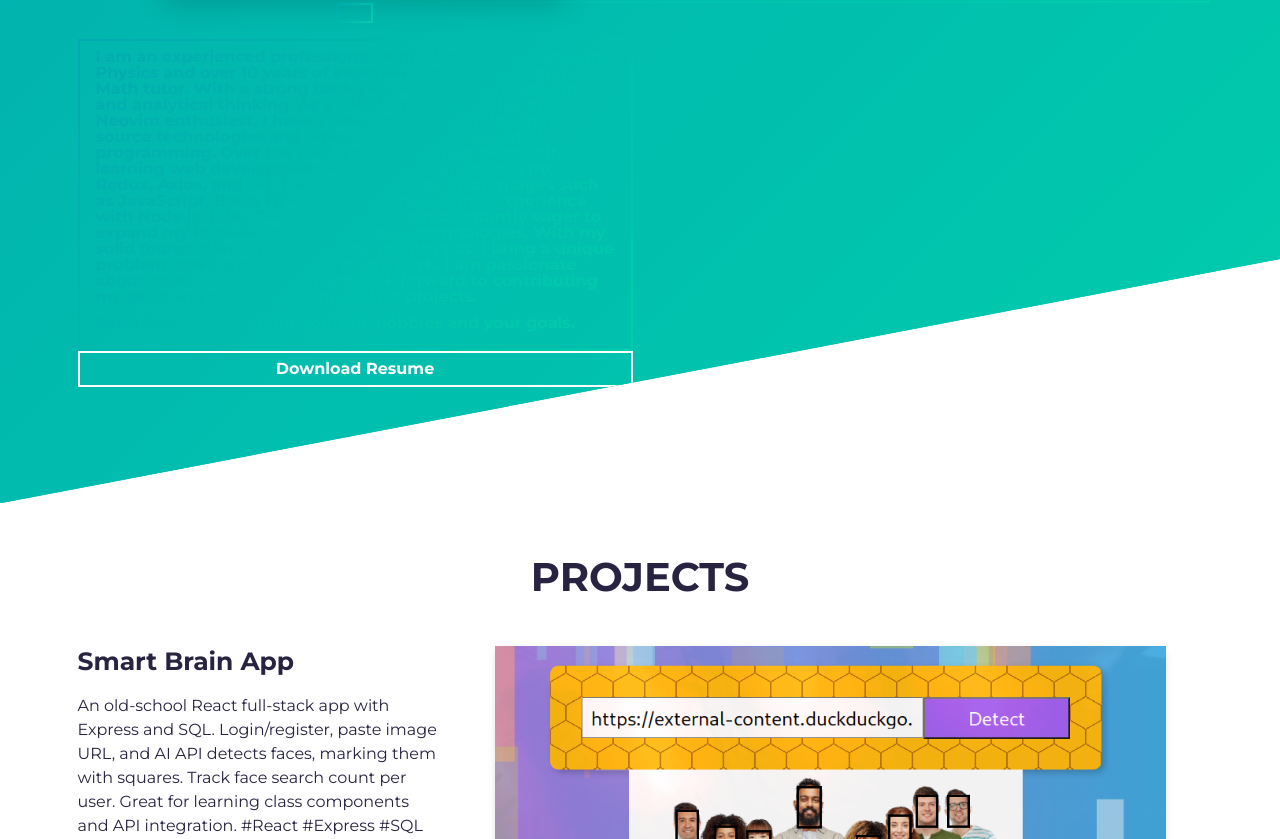
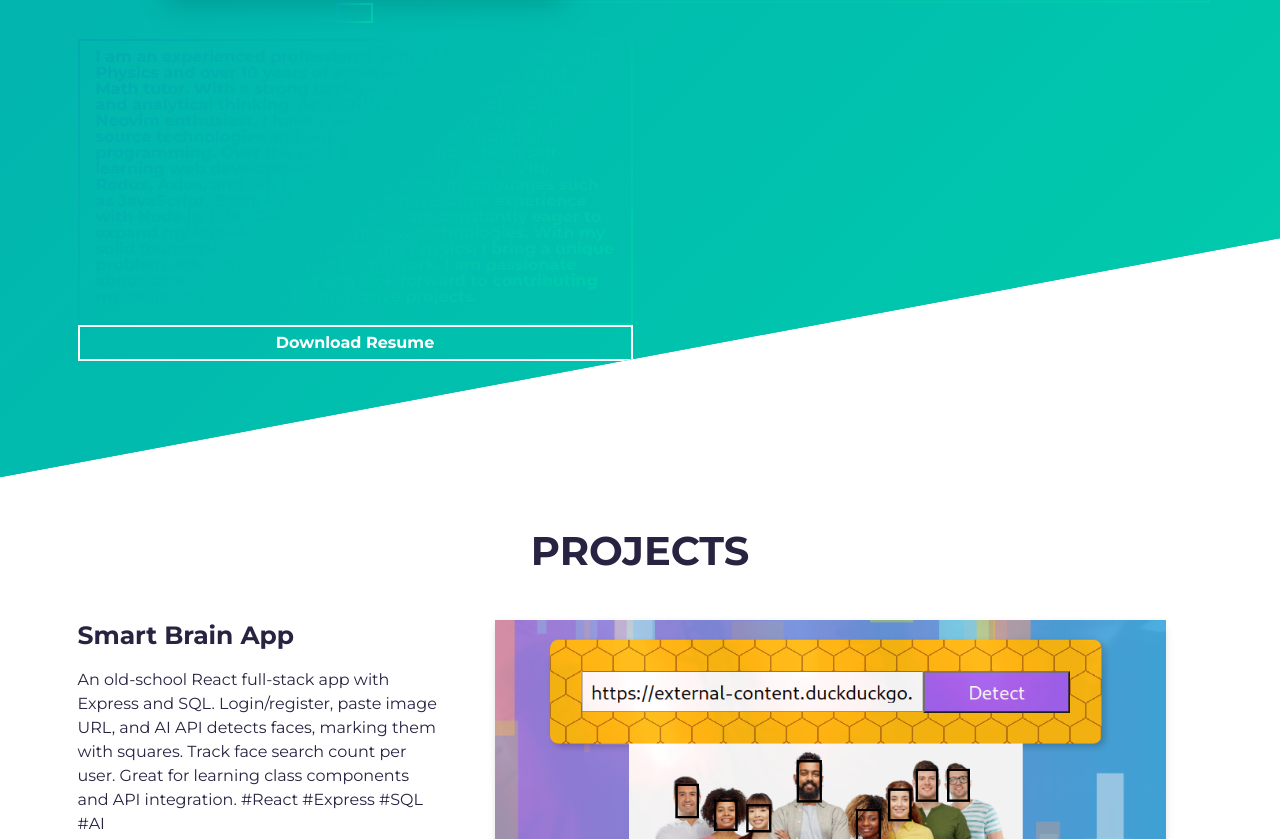
Before and after one commit to nad-garraz/web-portfolio, a website built with Parcel: page src/index.html in a window 1280 px wide. Shown: the part 1542-2381 px from the top of the page. Built offline with nearby package versions, Linux system fonts and the light colour scheme.

Commit message:
Add resume.pdf =================== TODO 01/12/2023: Improve Contact me ===================

```diff
--- a/src/index.html
+++ b/src/index.html
@@ -74,10 +74,14 @@ problem-solving and analytical thinking. As a GNU/Linux user, Latex and Neovim e
 I have a deep appreciation for open-source technologies and enjoy exploring the world of
 programming. Over the past 5 months, I have been self-learning web development with a focus
 on React, Vite, Redux, Axios, and Git. I am also proficient in languages such as JavaScript,
-Bash, HTML, CSS, and have some experience with Node.js, LUA, C++, and Python. I am constantly eager to expand my knowledge and learn new technologies. With my solid foundation in mathematics and physics, I bring a unique problem-solving perspective to my work. I am passionate about continuous learning and look forward to contributing my skills and expertise to innovative projects.
+Bash, HTML, CSS, and have some experience with Node.js, LUA, C++, and Python. I am constantly
+eager to expand my knowledge and learn new technologies. With my solid foundation in
+mathematics and physics, I bring a unique problem-solving perspective to my work.
+I am passionate about continuous learning and look forward to contributing my skills
+and expertise to innovative projects.
               </p>
               <p class="about-wrapper__info-text">
-                Extra Information about you! like hobbies and your goals.
+
               </p>
               <span class="d-flex mt-3">
                 <a
```
Also changed, not shown: 1 other file.
